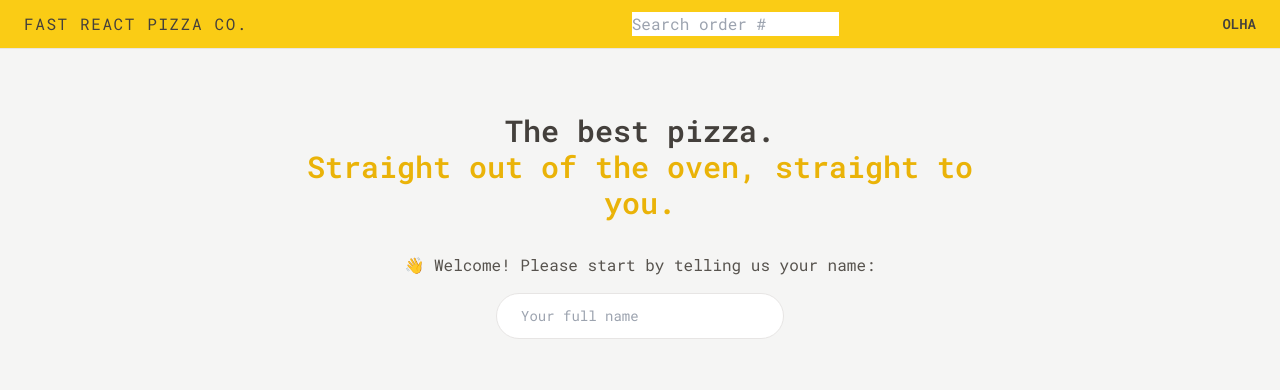
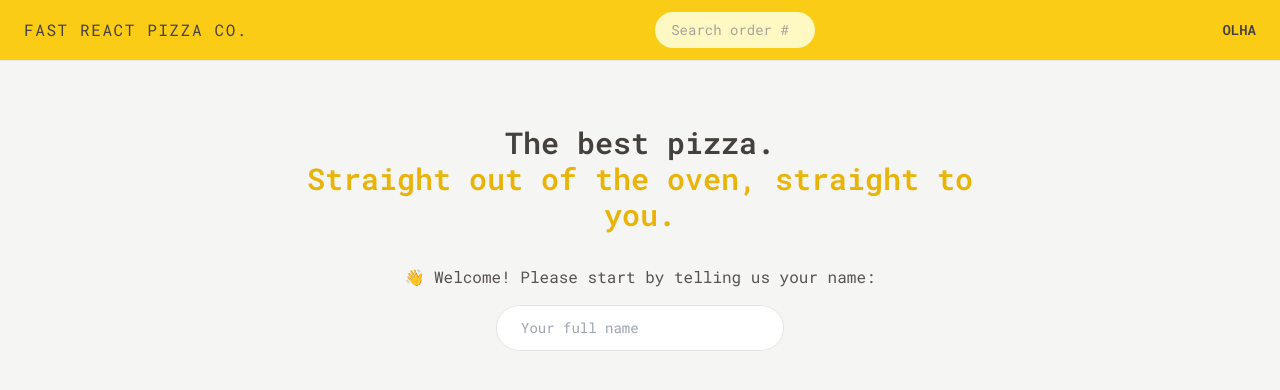
Before and after one commit to OlgaPrikhodko/Fast-React-Pizza, a React (Vite) app: page / in a window 1280 px wide. Shown: the top 390 px of the page. Built offline with nearby package versions, Linux system fonts and the light colour scheme.

Commit message:
💄styles: SearchOrder styling

```diff
--- a/src/features/order/SearchOrder.tsx
+++ b/src/features/order/SearchOrder.tsx
@@ -20,6 +20,7 @@
         placeholder="Search order #"
         value={query}
         onChange={(e) => setQuery(e.target.value)}
+        className="w-28 rounded-full bg-yellow-100 px-4 py-2 text-sm transition-all duration-300 placeholder:text-stone-400 focus:outline-none focus:ring focus:ring-yellow-500 focus:ring-opacity-50 sm:w-40 sm:focus:w-72"
       />
     </form>
   );
```
